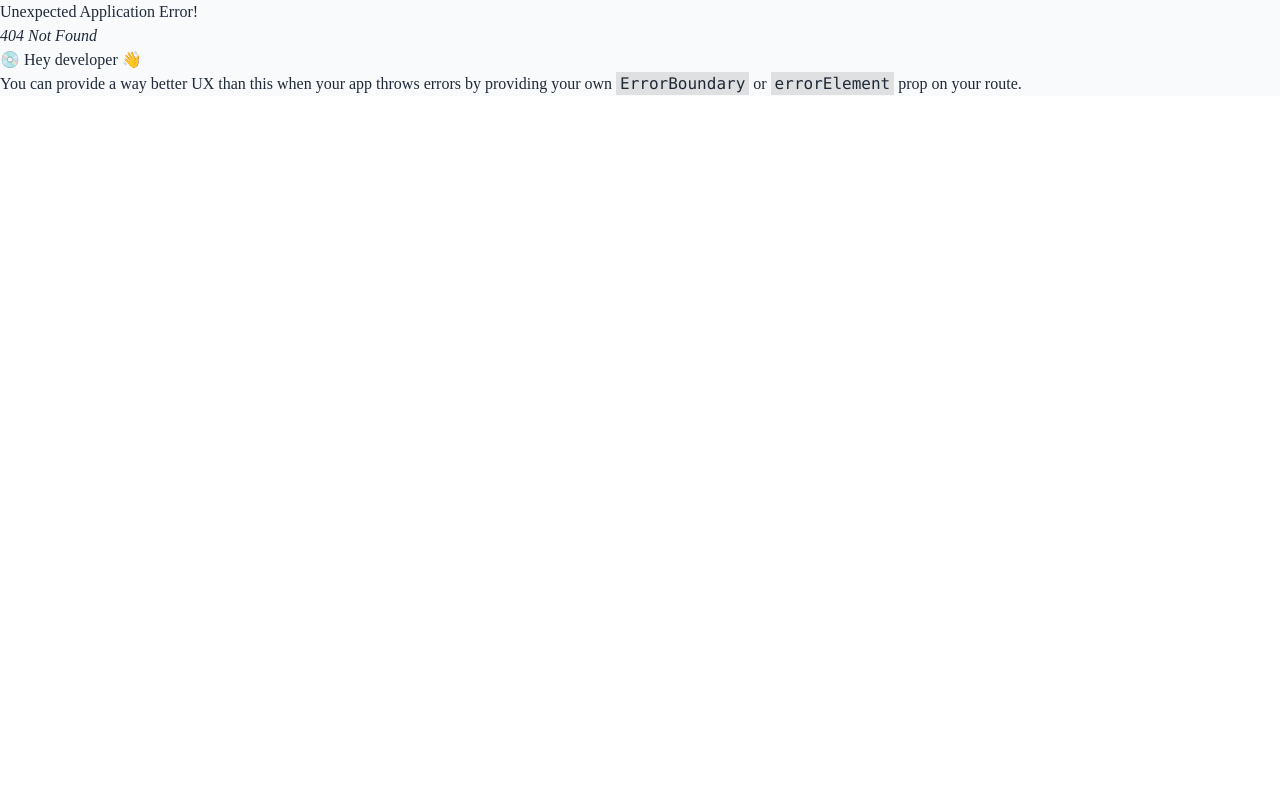
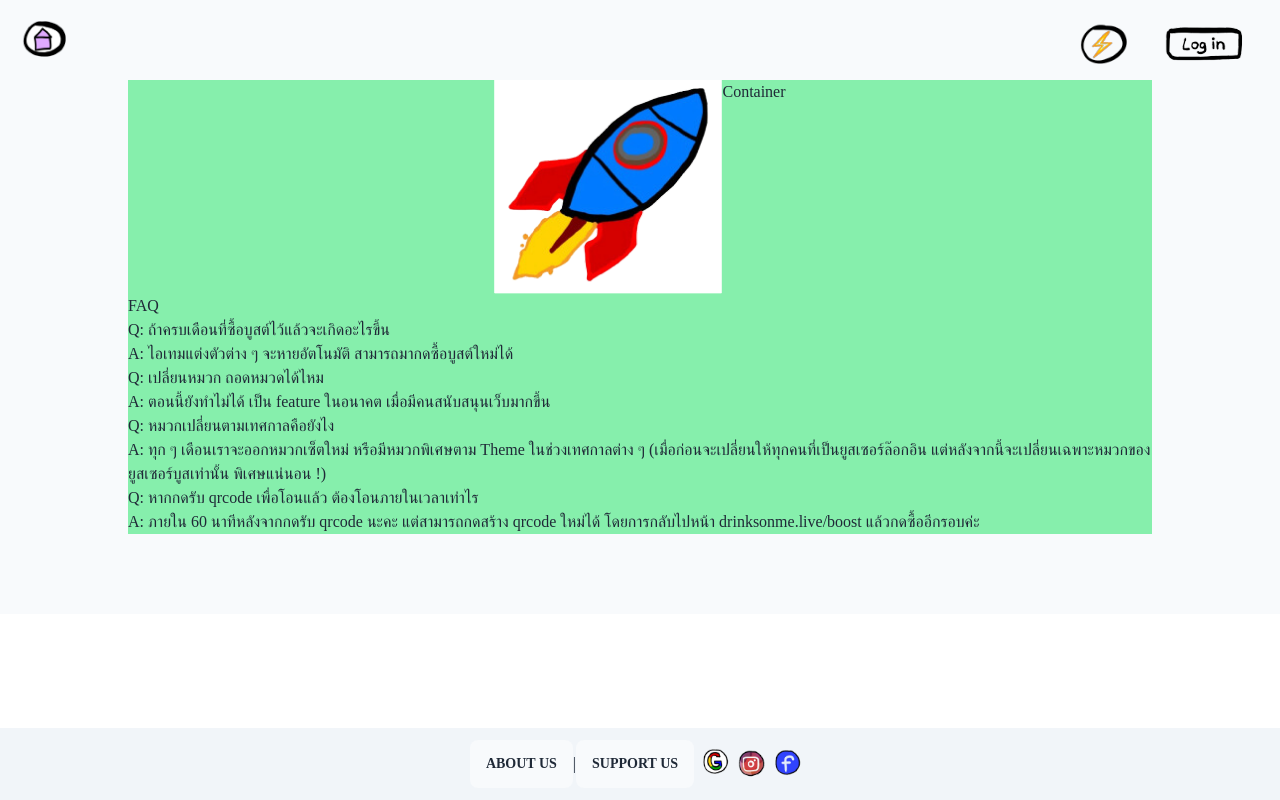
Before and after one commit to NANAIPRM/BARTHIP_FRONTEND, a React (Vite) app: page /Boost in a window 1280 px wide. Before the commit this address had no page. Built offline with nearby package versions, Linux system fonts and the light colour scheme.

Commit message:
boostpage

```diff
--- a/src/Pages/BoostPage.jsx
+++ b/src/Pages/BoostPage.jsx
@@ -0,0 +1,4 @@
+import BoostPageContainer from '../features/BoostPage/components/BoostPageContainer'
+export default function BoostPage() {
+    return <BoostPageContainer />
+}
--- a/src/features/BoostPage/components/BoostPageContainer.jsx
+++ b/src/features/BoostPage/components/BoostPageContainer.jsx
@@ -1,7 +1,56 @@
-import React from "react";
+import React from 'react'
 
 function BoostPageContainer() {
-  return <div>BoostPageContainer</div>;
+    return (
+        <>
+            <div className="max-w-5xl bg-green-300 flex flex-col justify-center mx-auto">
+                <div className="flex justify-center">
+                    <div>
+                        <img src="src/assets/iFly.svg" alt="ifly" />
+                    </div>
+                    <div>Container</div>
+                </div>
+                <div className="flex flex-col mx-auto">
+                    <h1>FAQ</h1>
+                    <div>
+                        <p>Q: ถ้าครบเดือนที่ซื้อบูสต์ไว้แล้วจะเกิดอะไรขึ้น</p>
+                        <p>
+                            A: ไอเทมแต่งตัวต่าง ๆ จะหายอัตโนมัติ
+                            สามารถมากดซื้อบูสต์ใหม่ได้
+                        </p>
+                    </div>
+                    <div>
+                        <p>Q: เปลี่ยนหมวก ถอดหมวดได้ไหม</p>
+                        <p>
+                            A: ตอนนี้ยังทำไม่ได้ เป็น feature ในอนาคต
+                            เมื่อมีคนสนับสนุนเว็บมากขึ้น
+                        </p>
+                    </div>
+                    <div>
+                        <p>Q: หมวกเปลี่ยนตามเทศกาลคือยังไง</p>
+                        <p>
+                            A: ทุก ๆ เดือนเราจะออกหมวกเซ็ตใหม่
+                            หรือมีหมวกพิเศษตาม Theme ในช่วงเทศกาลต่าง ๆ
+                            (เมื่อก่อนจะเปลี่ยนให้ทุกคนที่เป็นยูสเซอร์ล๊อกอิน
+                            แต่หลังจากนี้จะเปลี่ยนเฉพาะหมวกของยูสเซอร์บูสเท่านั้น
+                            พิเศษแน่นอน !)
+                        </p>
+                    </div>
+                    <div>
+                        <p>
+                            Q: หากกดรับ qrcode เพื่อโอนแล้ว
+                            ต้องโอนภายในเวลาเท่าไร
+                        </p>
+                        <p>
+                            A: ภายใน 60 นาทีหลังจากกดรับ qrcode นะคะ
+                            แต่สามารถกดสร้าง qrcode ใหม่ได้ โดยการกลับไปหน้า
+                            drinksonme.live/boost แล้วกดซื้ออีกรอบค่ะ
+                        </p>
+                    </div>
+                </div>
+            </div>
+        </>
+    )
 }
 
-export default BoostPageContainer;
+export default BoostPageContainer
--- a/src/features/HomePage/components/Home.jsx
+++ b/src/features/HomePage/components/Home.jsx
@@ -105,7 +105,11 @@ export default function Home() {
                                     href="#"
                                     className="absolute bottom-5 right-4 "
                                 >
-                                    <img className="w-28" src="" alt="shop" />
+                                    <img
+                                        className="w-28"
+                                        src="src/assets/iShopping.svg"
+                                        alt="shop"
+                                    />
                                 </a>
                             </div>
                         </div>
@@ -116,7 +120,7 @@ export default function Home() {
                             </div>
                             <div className=" justify-center mt-0 lg:mt-4">
                                 {/* <img
-                                    className="-z-1 absolute "
+                                    className="-z-1 absolute w-[550px] top-4"
                                     src="src/assets/iChatBox.svg"
                                     alt="chatbox"
                                 /> */}
--- a/src/layouts/Modals/Boost.jsx
+++ b/src/layouts/Modals/Boost.jsx
@@ -1,5 +1,6 @@
 import React from 'react'
 import ModalsReuse from './ModalsReuse'
+import Button from '../../components/button'
 
 const handleClick = () => {}
 
@@ -35,6 +36,7 @@ function Boost() {
                         <div>(ยูสเซอร์ปกติได้ 1 ครั้ง/วัน)</div>
                     </div>
                 </div>
+                <Button text="ไปหน้าซื้อบูส" />
             </ModalsReuse>
         </div>
     )
--- a/src/layouts/Modals/Login.jsx
+++ b/src/layouts/Modals/Login.jsx
@@ -5,7 +5,7 @@ const handleClick = () => {}
 
 function Login() {
     return (
-        <div className="w-20" onClick={handleClick}>
+        <div className="w-28" onClick={handleClick}>
             <ModalsReuse
                 title={<img src="src/assets/iLogin.svg" />}
                 header={'ล็อคอินกัน!!'}
--- a/src/layouts/NavBar.jsx
+++ b/src/layouts/NavBar.jsx
@@ -1,14 +1,18 @@
 import Login from './Modals/Login'
 import Boost from './Modals/Boost'
+import { Link } from 'react-router-dom'
+
 export default function Navbar() {
     return (
         <>
             <button>
-                <img
-                    className="w-12 fixed top-5 left-5"
-                    src="src/assets/iHome.svg"
-                    alt="home"
-                />
+                <Link to="/">
+                    <img
+                        className="w-12 fixed top-5 left-5"
+                        src="src/assets/iHome.svg"
+                        alt="home"
+                    />
+                </Link>
             </button>
             {/* <button className="cursor-pointer flex justify-center items-center p-3 w-32 z-50 fixed top-5 left-20">
                 <p className="font-semibold">ออกจากโต๊ะ</p>
--- a/src/route/Router.jsx
+++ b/src/route/Router.jsx
@@ -4,9 +4,9 @@ import LoginPage from '../Pages/Login'
 import RegisterPage from '../Pages/Register'
 import HomePage from '../Pages/HomePage'
 import ChatPage from '../Pages/ChatPage'
+import BoostPage from '../Pages/BoostPage'
 
 // import ShopPage from '../Pages/ShopPage'
-// import BoostPage from '../Pages/BoostPage'
 // import Payment from '../Pages/'
 
 import Layout from '../layouts/Container'
@@ -28,9 +28,9 @@ const router = createBrowserRouter([
         children: [
             { path: '/', element: <HomePage /> },
             { path: '/chat', element: <ChatPage /> },
+            { path: '/Boost', element: <BoostPage /> },
             // { path: '/shop', element: <ShopPage /> }
             // { path: '/chat', element: <ChatPage /> },
-            // { path: '/Boost', element: <BoostPage /> },
             // { path: '/payment', element: <PaymentPage /> },
         ],
     },
```
